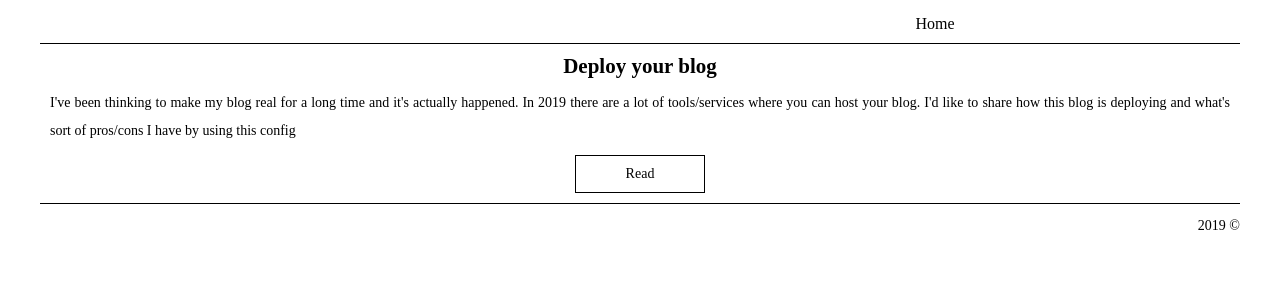
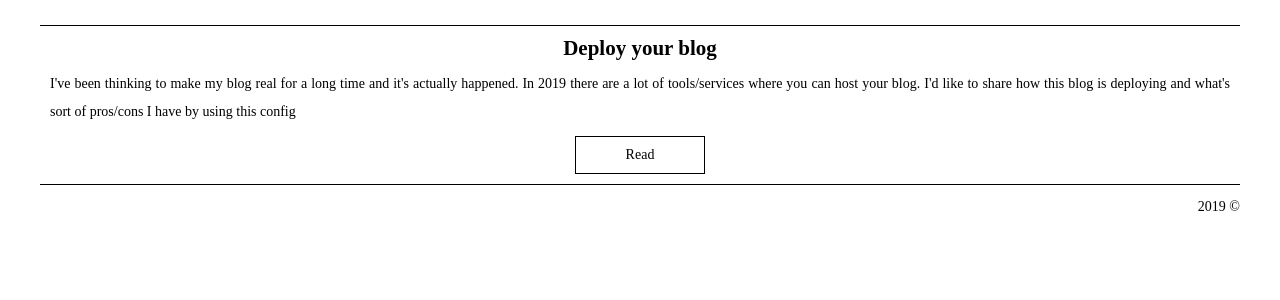
Before and after one commit to vitaliimelnychuk/blog, a Next.js app: page / in a window 1280 px wide. Shown: the top 300 px of the page. Built offline with nearby package versions, Linux system fonts and the light colour scheme.

Commit message:
hide header links

```diff
--- a/components/Header.tsx
+++ b/components/Header.tsx
@@ -4,9 +4,9 @@ const Header = () => (
   <div className='container'>
     <div className="logo"></div>
     <div className="links">
-      <Link href="/">
+      {/* <Link href="/">
         <a>Home</a>
-      </Link>
+      </Link> */}
     </div>
     <style jsx>{`
     .container {
```
